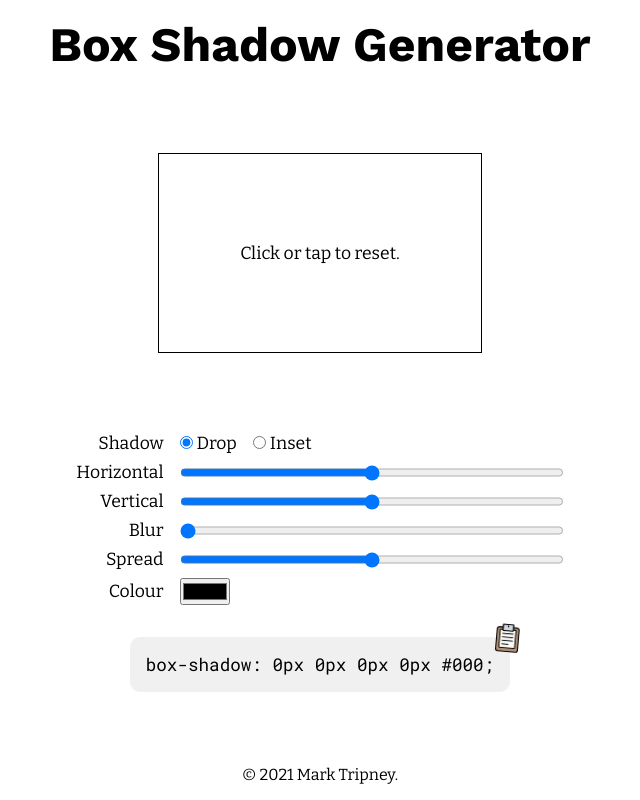
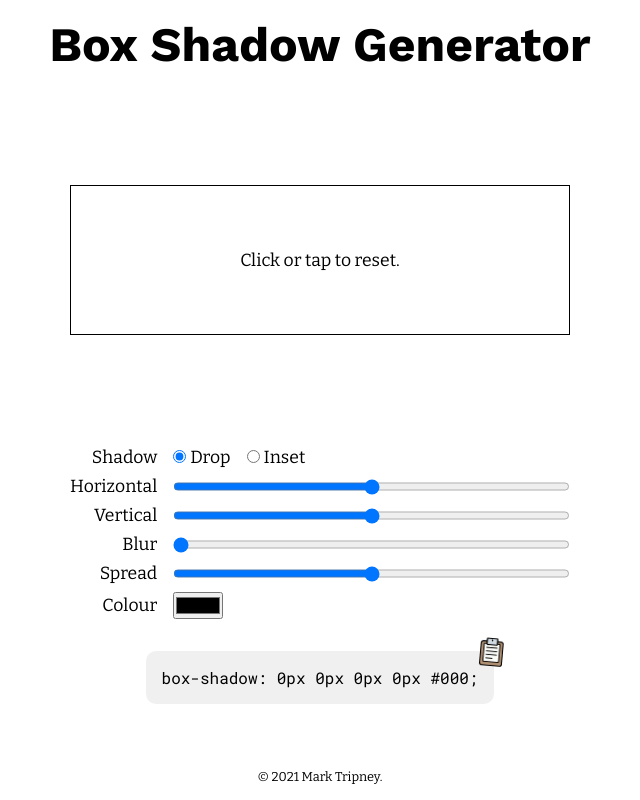
Before and after one commit to mark-tripney/box-shadow-generator, a React (Create React App) app: page / in a window 1280 px wide. Shown: the whole page, without its empty margins (320-960 px from the left). Built offline with nearby package versions, Linux system fonts and the light colour scheme.

Commit message:
Adjust CSS to ensure shadow never overlaps text

```diff
--- a/src/App.js
+++ b/src/App.js
@@ -32,14 +32,19 @@ export default function App() {
     setState(prevState => ({ ...prevState, [name]: value }));
   };
 
+  function handleClipboardClick() {
+    console.log('Copied!');
+  }
+
   return (
     <>
+      <h1>Box Shadow Generator</h1>
       <div className="container">
-        <h1>Box Shadow Generator</h1>
         <Rectangle
           style={{
-            width: '60%',
-            minHeight: '200px',
+            width: '50%',
+            maxWidth: '500px',
+            minHeight: '150px',
             border: '1px solid #000',
             boxShadow: `${
               shadowType === 'inset' ? 'inset' : ''
@@ -68,6 +73,7 @@ export default function App() {
           blurRadius={blurRadius}
           spreadRadius={spreadRadius}
           colour={colour}
+          onClipboardClick={handleClipboardClick}
         />
       </div>
       <Footer />
--- a/src/CSSCode.js
+++ b/src/CSSCode.js
@@ -13,6 +13,7 @@ export default function CSSCode(props) {
           className="clipboard-img"
           alt="A clipboard"
           role="button"
+          onClick={props.onClipboardClick}
         />
       </code>
     </>
--- a/src/css/style.css
+++ b/src/css/style.css
@@ -24,7 +24,7 @@ html {
 }
 
 .container {
-  max-width: 680px;
+  width: 90%;
   margin: 0 auto;
   display: flex;
   flex-direction: column;
@@ -44,9 +44,9 @@ label {
 
 h1 {
   font-family: 'Work Sans', sans-serif;
-  font-size: 2em;
+  font-size: 1.5em;
   text-align: center;
-  margin: 1rem 0 5rem;
+  margin: 1rem 0 7rem;
 }
 
 /****************************************
@@ -56,7 +56,7 @@ Form
 .form--base {
   width: 90%;
   max-width: 500px;
-  margin-top: 5rem;
+  margin-top: 7rem;
   display: grid;
   grid-template-columns: auto 2fr;
   grid-template-rows: repeat(4, 1fr);
@@ -97,10 +97,11 @@ code {
   font-family: 'Roboto Mono', monospace;
   margin-top: 2rem;
   padding: 1rem;
-  font-size: 1.1em;
+  font-size: 0.9em;
   background-color: #f0f0f0;
   border-radius: 10px;
   position: relative;
+  max-width: 100%;
 }
 
 .clipboard-img {
@@ -121,23 +122,20 @@ Footer
 ****************************************/
 
 footer p {
-  margin: 2rem 0 1rem 0;
+  margin: 1rem 0 1rem 0;
   text-align: center;
-  font-size: 1em;
+  font-size: 0.8em;
 }
 
 /****************************************
 Media queries
 ****************************************/
 
-@media screen and (max-width: 410px) {
-  code {
-    font-size: 0.8em;
-  }
-}
-
 @media screen and (min-width: 680px) {
   h1 {
     font-size: 3em;
   }
+  code {
+    font-size: 1em;
+  }
 }
```
